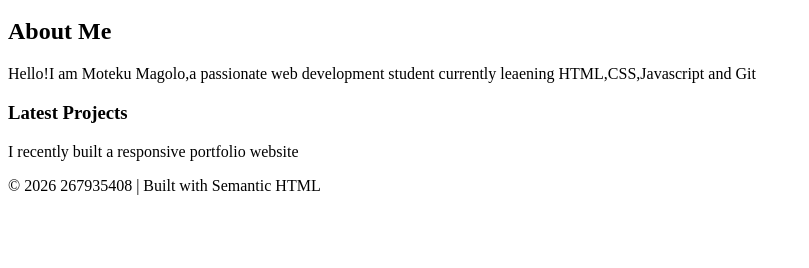
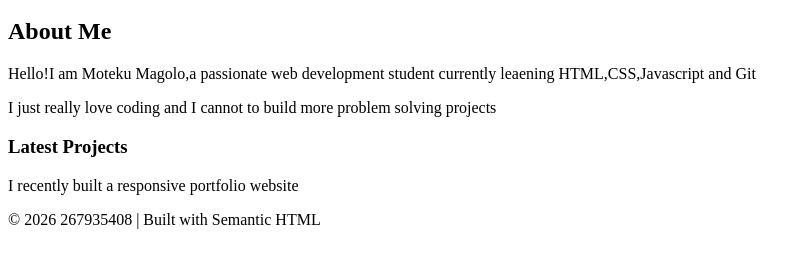
Before and after one commit to MotekuMagolo/SD-Lab1-Correct, a plain HTML site: page index.html in a window 1280 px wide. Shown: the part 122-390 px from the top of the page, without its empty margins (0-809 px from the left). Drawn offline with Linux system fonts and the light colour scheme.

Commit message:
Added more on About me

```diff
--- a/index.html
+++ b/index.html
@@ -14,7 +14,7 @@
 <main>
     <section>
         <h2>About Me</h2>
-        <p>Hello!I am Moteku Magolo,a passionate web development student currently leaening HTML,CSS,Javascript and Git</p>
+        <p>Hello!I am Moteku Magolo,a passionate web development student currently leaening HTML,CSS,Javascript and Git</p><p>I just really love coding and I cannot to build more problem solving projects  </p>
     </section>
 
     <article>
```
